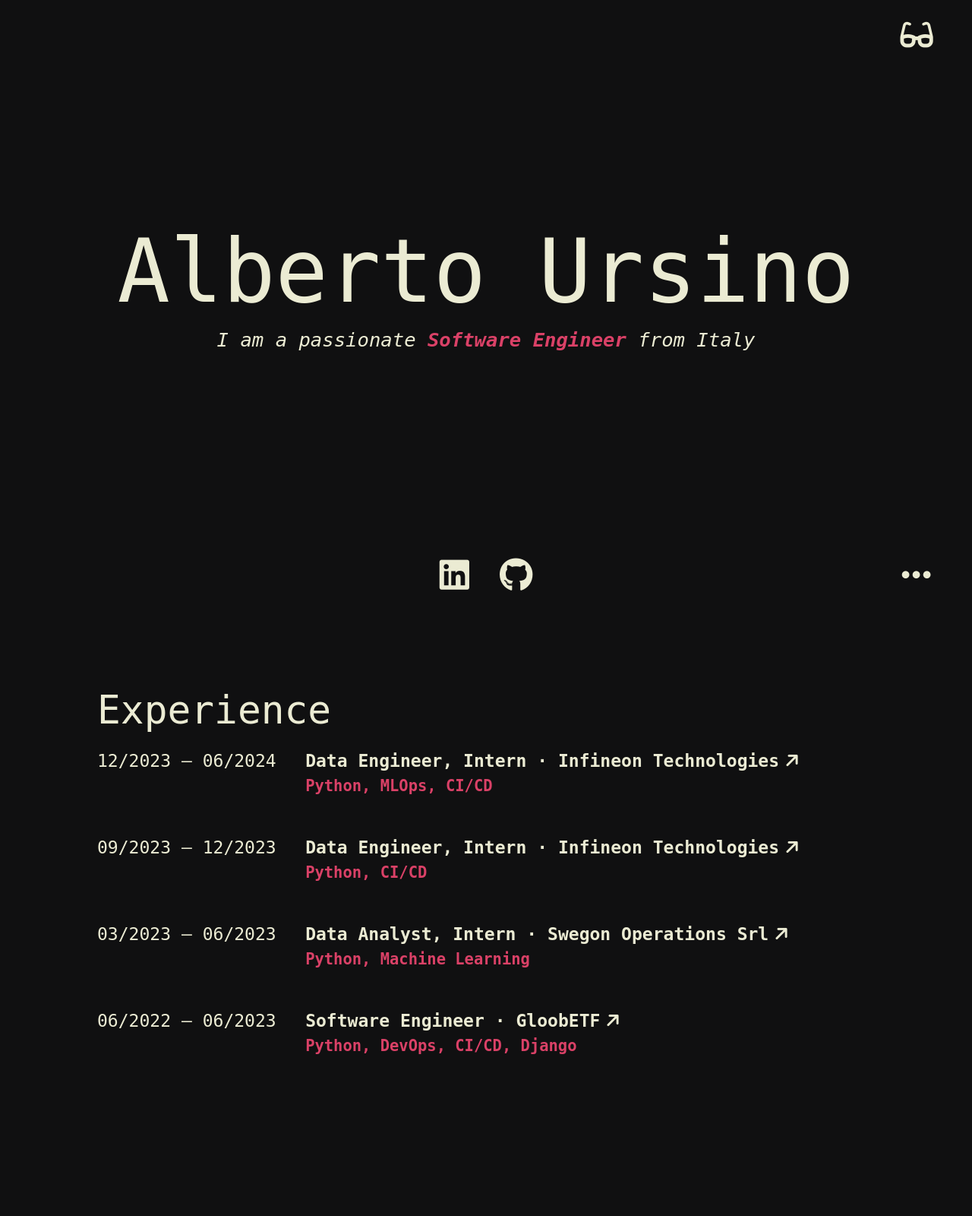
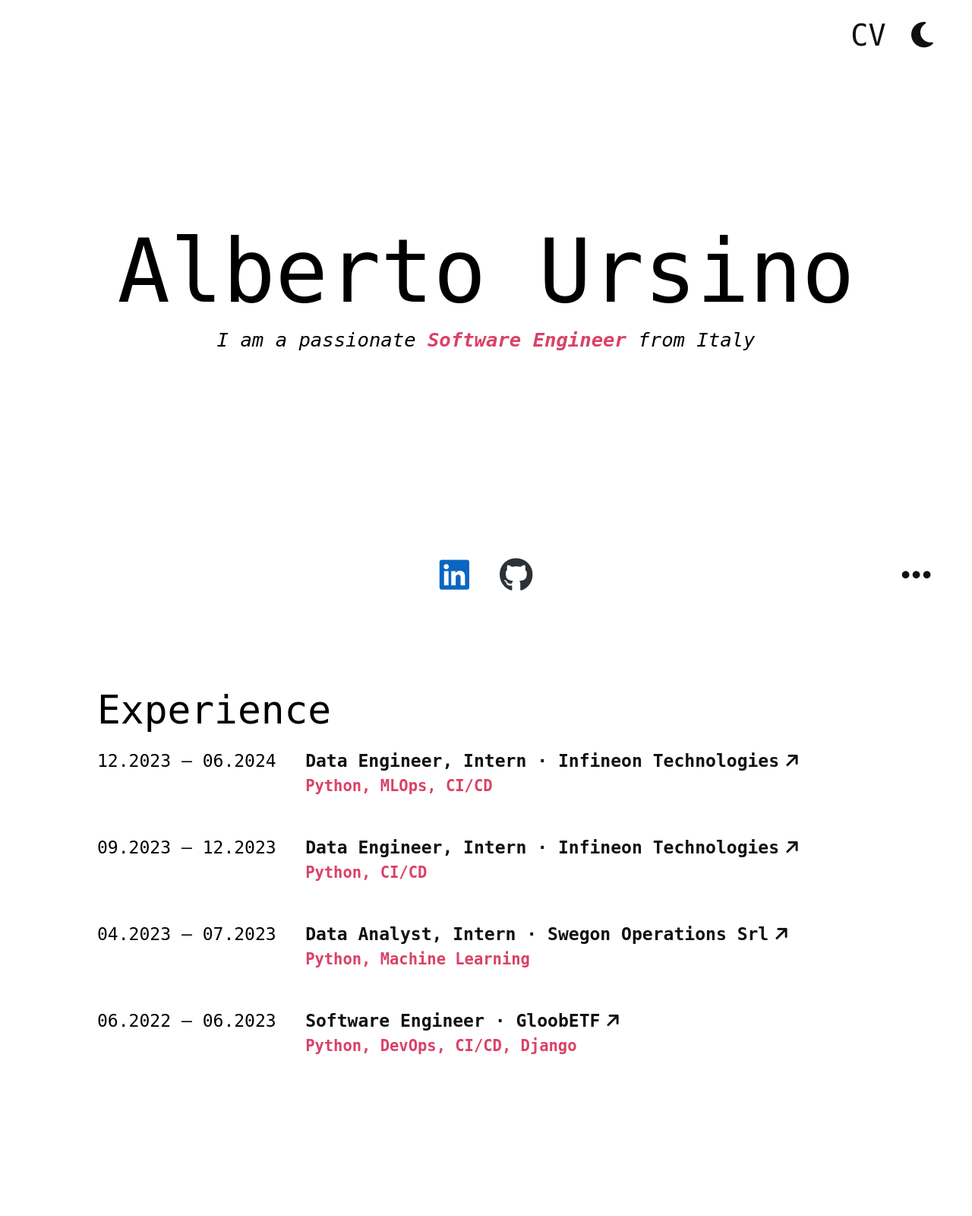
Before and after one commit to albertoursino/albertoursino.github.io, a Django app: page / in a window 1280 px wide. Shown: the whole page at 76% size. Run offline with Django 5.2, Linux system fonts and the light colour scheme; some libraries are stand-ins or nearby versions.

Commit message:
feat: changed default mode to "light"
- updated Poetry build
- added CV to download

```diff
--- a/webapp/ursinoalberto/static/ursinoalberto/javascripts/home.js
+++ b/webapp/ursinoalberto/static/ursinoalberto/javascripts/home.js
@@ -28,23 +28,20 @@ function touchScroll(event) {
 
 document.addEventListener("wheel", mouseScroll);
 document.addEventListener("touchmove", touchScroll);
-document.addEventListener("mouseover", (event) => {});
+document.addEventListener("mouseover", (event) => { });
 
 /**
- * Changes the UI colors when the user switches between the dark and light modes.
+ * Switch the UI mode between "Dark" and "Light".
  */
 function switchMode() {
-  var body = document.body;
-  body.classList.toggle("body-light");
+  document.body.classList.toggle("bg-dark");
   /* these buttons needs special colors */
-  var linkedin_btn = document.getElementsByClassName("linkedin-btn")[0];
-  var github_btn = document.getElementsByClassName("github-btn")[0];
-  linkedin_btn.classList.toggle("linkedin-btn-light");
-  github_btn.classList.toggle("github-btn-light");
+  document.getElementsByClassName("github-color")[0].classList.toggle("light-text");
+  document.getElementsByClassName("linkedin-color")[0].classList.toggle("light-text");
   /* normal buttons which do not need special colors */
-  var normal_btns = document.getElementsByClassName("normal-btn");
+  var normal_btns = document.getElementsByClassName("dark-text");
   for (let i = 0; i < normal_btns.length; i++) {
-    normal_btns[i].classList.toggle("normal-btn-light");
+    normal_btns[i].classList.toggle("light-text");
   }
 }
 
--- a/webapp/ursinoalberto/static/ursinoalberto/styles/home.css
+++ b/webapp/ursinoalberto/static/ursinoalberto/styles/home.css
@@ -22,16 +22,15 @@ head {
 
 /* https://greggod.medium.com/css-do-not-put-height-100-on-the-body-html-e36bda3551b3 */
 body {
-  background-color: var(--a);
+  background-color: white;
   font-family: monospace;
-  color: var(--b);
   overflow-y: hidden;
   margin: 0;
 }
 
-.body-light {
-  background-color: white;
-  color: var(--a);
+.bg-dark {
+  background-color: var(--a);
+  color: var(--b);
 }
 
 .landing-page {
@@ -62,6 +61,11 @@ body {
 
 .switch-mode-btn {
   cursor: pointer;
+  font-size: clamp(30px, 3vw, 3rem);
+}
+
+.download-cv {
+  text-decoration: none;
   font-size: clamp(30px, 3vw, 3rem);
 }
 
@@ -135,19 +139,11 @@ a {
   color: var(--d) !important;
 }
 
-.github-btn {
-  color: var(--b);
-}
-
-.linkedin-btn {
-  color: var(--b);
-}
-
-.github-btn-light {
+.github-color {
   color: #2b3137;
 }
 
-.linkedin-btn-light {
+.linkedin-color {
   color: #0a66c2;
 }
 
@@ -164,11 +160,11 @@ a {
   cursor: pointer;
 }
 
-.normal-btn {
-  color: var(--b);
+.light-text {
+  color: var(--b) !important;
 }
 
-.normal-btn-light {
+.dark-text {
   color: var(--a);
 }
 
--- a/webapp/ursinoalberto/templates/ursinoalberto/home.html
+++ b/webapp/ursinoalberto/templates/ursinoalberto/home.html
@@ -20,28 +20,29 @@
 
 <body>
   <div class="header">
-    <a class="switch-mode-btn normal-btn" onclick="switchMode()"><i class="fa-solid fa-glasses"></i></a>
+    <a class="download-cv dark-text" href="{% static 'ursinoalberto/pdfs/Resume_Alberto_Ursino.pdf' %}" download>CV</a>
+    <a class="switch-mode-btn dark-text" onclick="switchMode()"><i class="fa-solid fa-moon"></i></a>
   </div>
   <div class="landing-page">
     <div class="title">Alberto Ursino</div>
     <div class="subtitle">I am a passionate <span style="color: var(--c); font-weight: bold;">Software Engineer</span>
       from Italy</div>
     <div class="footer">
-      <a class="linkedin-btn link" href="https://www.linkedin.com/in/alberto-ursino-8b3466161/" target="_blank"><i
+      <a class="linkedin-color link" href="https://www.linkedin.com/in/alberto-ursino-8b3466161/" target="_blank"><i
           class="fa-brands fa-linkedin"></i></a>
-      <a class="github-btn link" href="https://github.com/albertoursino" target="_blank"><i
+      <a class="github-color link" href="https://github.com/albertoursino" target="_blank"><i
           class="fa-brands fa-github"></i></a>
-      <a class="about-btn normal-btn"><i class="fa-solid fa-ellipsis" onclick="scrollPage()"></i></a>
+      <a class="about-btn dark-text"><i class="fa-solid fa-ellipsis" onclick="scrollPage()"></i></a>
     </div>
   </div>
   <div class="about" id="about_section">
     <div class="section-title">Experience</div>
     <div class="experience">
       <div class="date">
-        12/2023 — 06/2024
+        12.2023 — 06.2024
       </div>
       <div class="content">
-        <a class="title normal-btn" href="https://www.infineon.com/" target="_blank">
+        <a class="title dark-text" href="https://www.infineon.com/" target="_blank">
           <p>Data Engineer, Intern ·
             Infineon Technologies</p><i class="fa-solid fa-arrow-right"></i>
         </a>
@@ -57,10 +58,10 @@
     </div>
     <div class="experience">
       <div class="date">
-        09/2023 — 12/2023
+        09.2023 — 12.2023
       </div>
       <div class="content">
-        <a class="title normal-btn" href="https://www.infineon.com/" target="_blank">
+        <a class="title dark-text" href="https://www.infineon.com/" target="_blank">
           <p>Data Engineer, Intern ·
             Infineon Technologies</p><i class="fa-solid fa-arrow-right"></i>
         </a>
@@ -76,10 +77,10 @@
     </div>
     <div class="experience">
       <div class="date">
-        03/2023 — 06/2023
+        04.2023 — 07.2023
       </div>
       <div class="content">
-        <a class="title normal-btn" href="https://www.swegon.com/" target="_blank">
+        <a class="title dark-text" href="https://www.swegon.com/" target="_blank">
           <p>Data Analyst, Intern · Swegon Operations Srl</p><i class="fa-solid fa-arrow-right"></i>
         </a>
         </a>
@@ -94,10 +95,10 @@
     </div>
     <div class="experience">
       <div class="date">
-        06/2022 — 06/2023
+        06.2022 — 06.2023
       </div>
       <div class="content">
-        <a class="title normal-btn" href="https://www.linkedin.com/company/gloob-etf/posts/?feedView=all"
+        <a class="title dark-text" href="https://www.linkedin.com/company/gloob-etf/posts/?feedView=all"
           target="_blank">
           <p>Software Engineer · GloobETF</p><i class="fa-solid fa-arrow-right"></i>
         </a>
```
Also changed, not shown: README.md, 2 other files.
